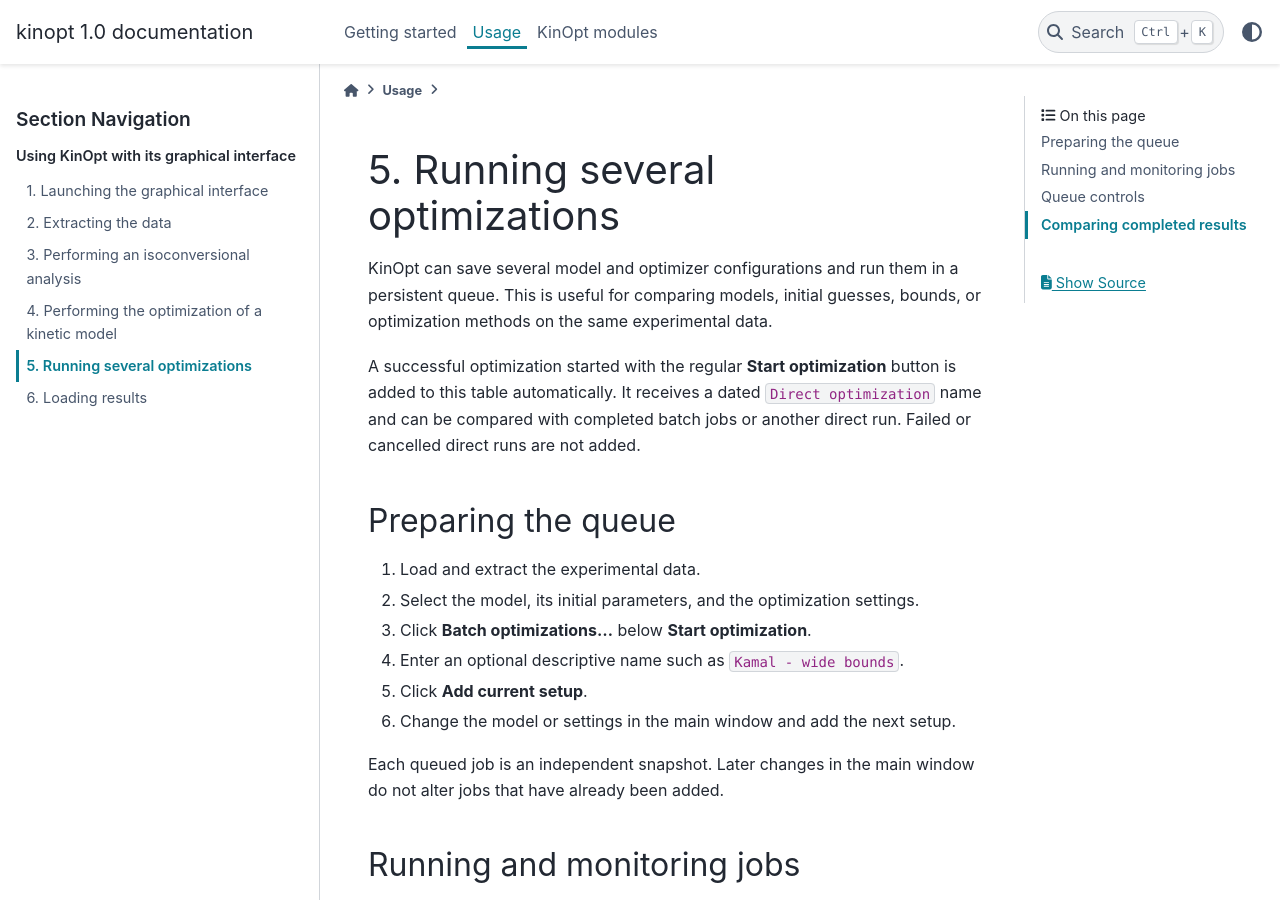
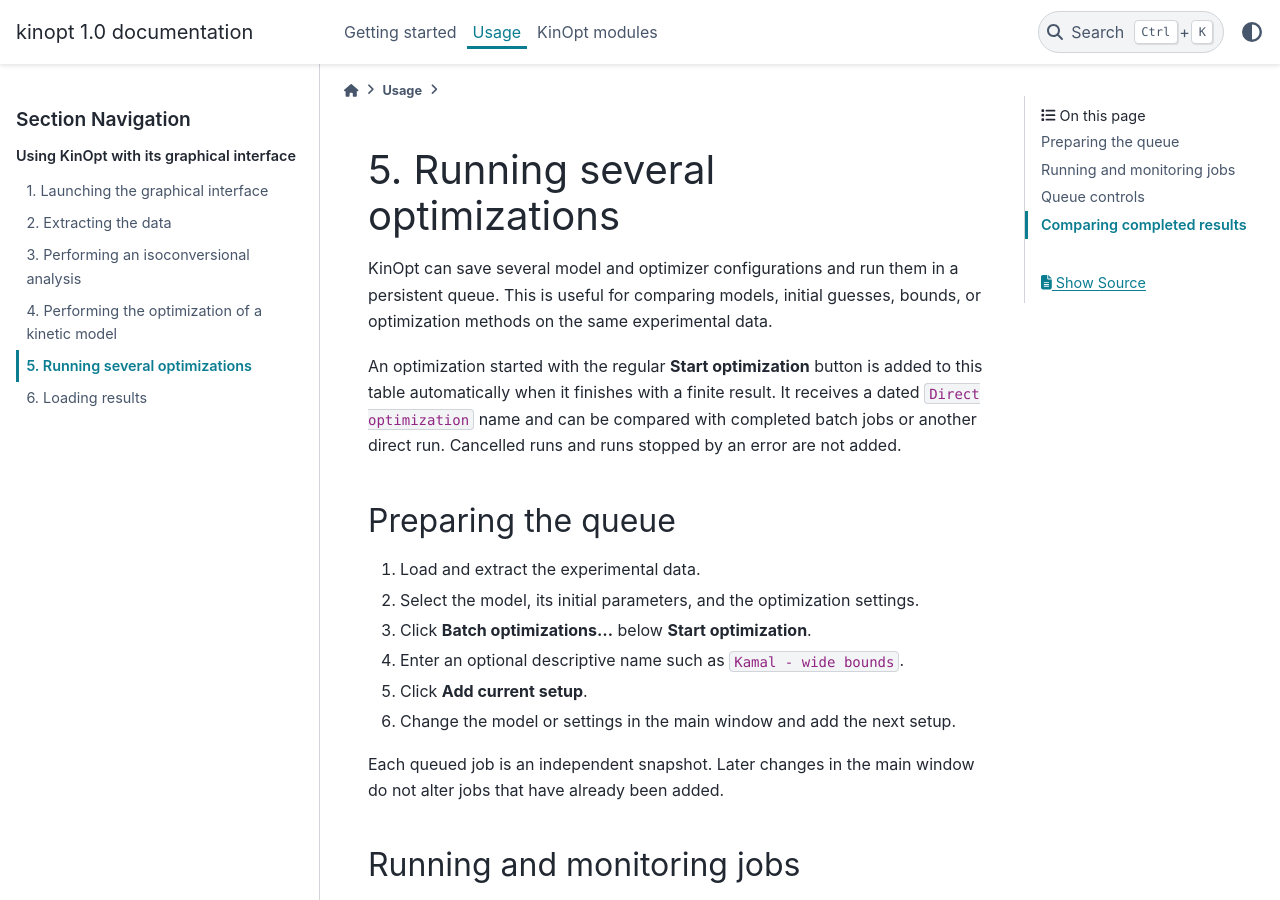
Before and after one commit to alan-tabore/KinOpt, a Sphinx documentation site: the page built from docs/source/batch_optimizations.rst, in a window 1280 px wide and 900 px high. Built offline with Sphinx 7.4.7 and the PyData theme 0.15.4, drawn with Linux system fonts in a browser that asks for light colours.

Commit message:
Refresh open optimization comparisons

```diff
--- a/docs/source/batch_optimizations.rst
+++ b/docs/source/batch_optimizations.rst
@@ -5,10 +5,11 @@
 persistent queue. This is useful for comparing models, initial guesses, bounds,
 or optimization methods on the same experimental data.
 
-A successful optimization started with the regular **Start optimization**
-button is added to this table automatically. It receives a dated ``Direct
-optimization`` name and can be compared with completed batch jobs or another
-direct run. Failed or cancelled direct runs are not added.
+An optimization started with the regular **Start optimization** button is added
+to this table automatically when it finishes with a finite result. It receives
+a dated ``Direct optimization`` name and can be compared with completed batch
+jobs or another direct run. Cancelled runs and runs stopped by an error are not
+added.
 
 Preparing the queue
 -------------------
--- a/docs/source/launch_optimization.rst
+++ b/docs/source/launch_optimization.rst
@@ -63,8 +63,9 @@
 At the end of optimization, a result file is saved in ``KinOpt/results`` inside
 your desktop's Documents folder, or in the directory selected with
 ``kinopt --results-dir DIRECTORY``. Its full path appears in the output panel.
-The completed run is also added automatically to **Batch optimizations...**,
-where it can be compared with another direct or batch result.
+A run that finishes with a finite result is also added automatically to **Batch
+optimizations...**, where it can be compared with another direct or batch
+result.
 
 .. note::
     * The GUI will frequently be updated with the current state of optimization.
```
Also changed, not shown: 3 other files.
